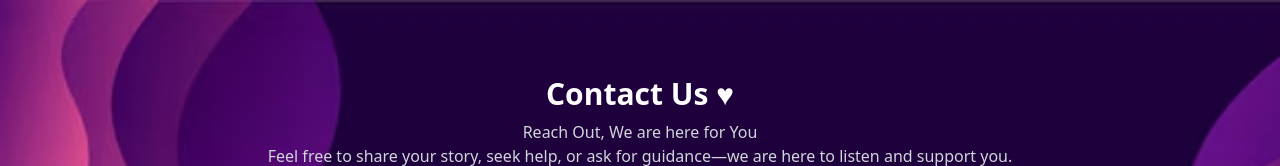
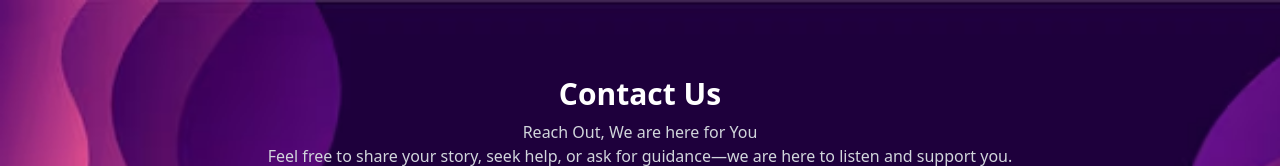
Before and after one commit to ssyy21/ContactUs-Shashkth_Stree, a Next.js app: page / in a window 1280 px wide. Shown: the top 166 px of the page. Built offline with nearby package versions, Linux system fonts and the light colour scheme.

Commit message:
Update form.tsx

```diff
--- a/components/form.tsx
+++ b/components/form.tsx
@@ -57,7 +57,7 @@ const FormComponents = ()=>{
         <>
         <div className='flex flex-col items-center justify-center min-h-screen bg-cover bg-[url(/footer-bg.png)] text-white p-6'
         >
-        <h2 className='text-3xl font-bold text-white mb-2'>Contact Us ♥</h2>
+        <h2 className='text-3xl font-bold text-white mb-2'>Contact Us</h2>
         <p className='text-center text-gray-300 mb-6'>
             Reach Out, We are here for You<br />
             Feel free to share your story, seek help, or ask for guidance—we are here to listen and support you.
```
